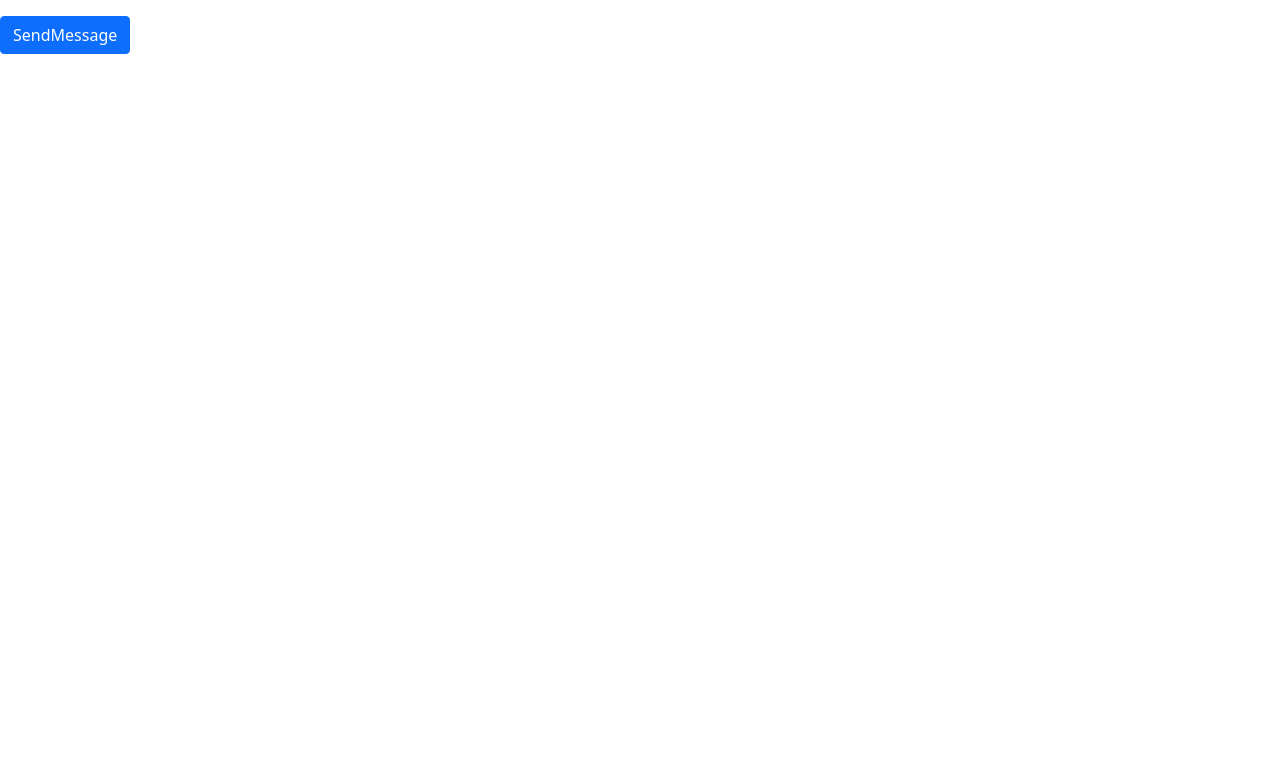
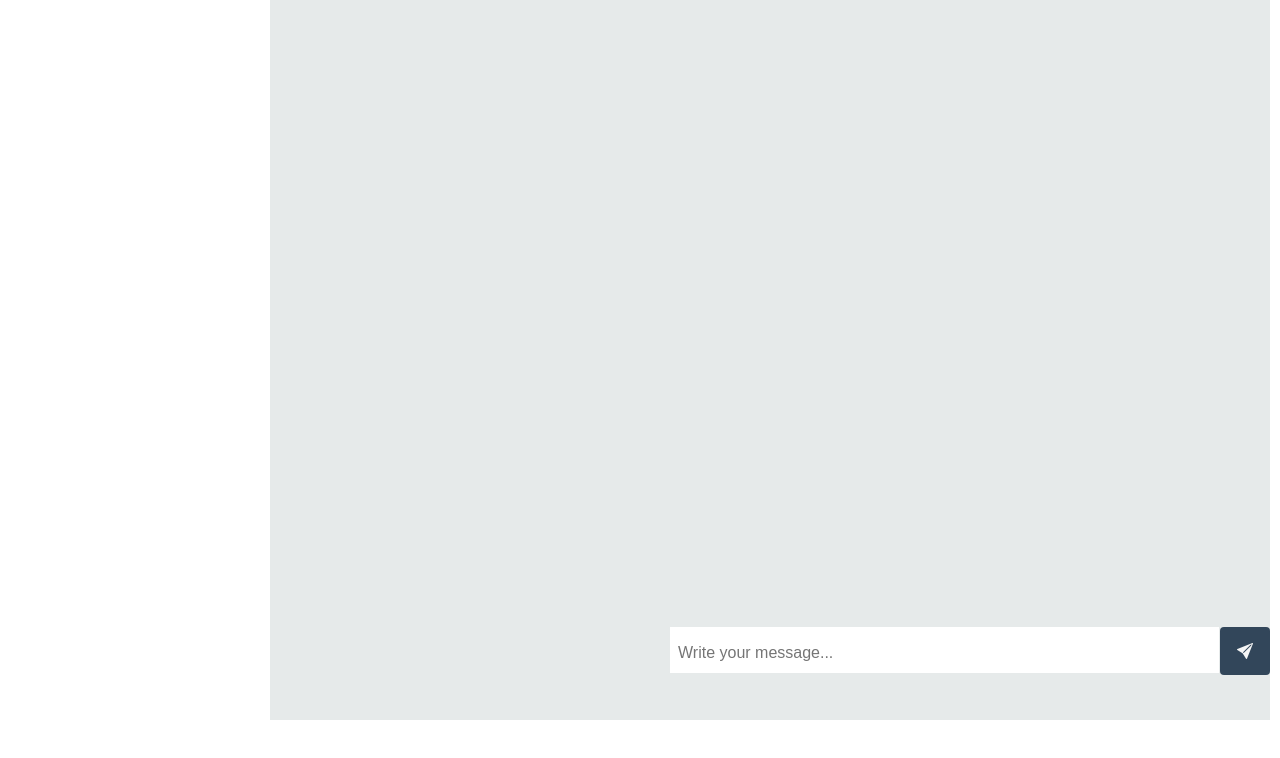
Before and after one commit to TomaszGryczka/Convey, a React (Create React App) app in the folder convey-frontend/: page /chat in a window 1280 px wide. Shown: the top 758 px of the page. Built offline with nearby package versions, Linux system fonts and the light colour scheme.

Commit message:
add message panel in chat

```diff
--- a/convey-frontend/package.json
+++ b/convey-frontend/package.json
@@ -6,6 +6,7 @@
     "@testing-library/jest-dom": "^5.16.2",
     "@testing-library/react": "^12.1.3",
     "@testing-library/user-event": "^13.5.0",
+    "bootstrap-icons": "^1.8.1",
     "react": "^17.0.2",
     "react-bootstrap": "^2.1.2",
     "react-dom": "^17.0.2",
--- a/convey-frontend/public/index.html
+++ b/convey-frontend/public/index.html
@@ -4,6 +4,7 @@
     <meta charset="utf-8" />
     <title>Convey</title>
 
+    <link rel="stylesheet" href="https://cdn.jsdelivr.net/npm/bootstrap-icons@1.8.1/font/bootstrap-icons.css">
     <link
       rel="stylesheet"
       href="https://cdn.jsdelivr.net/npm/bootstrap@5.1.3/dist/css/bootstrap.min.css"
--- /dev/null
+++ b/convey-frontend/src/Components/Chat/Chat.css
@@ -0,0 +1,108 @@
+#frame {
+    width: 100%;
+    min-width: 360px;
+    max-width: 1000px;
+    height: 92vh;
+    min-height: 300px;
+    max-height: 720px;
+    background: #e6eaea;
+    margin-left: 270px;
+}
+
+#frame #sidepanel {
+    float: left;
+    min-width: 280px;
+    max-width: 340px;
+    width: 40%;
+    height: 100%;
+    background: #2c3e50;
+    color: #f5f5f5;
+    overflow: hidden;
+    position: relative;
+    border-top-left-radius: 10px;
+    border-bottom-left-radius: 10px;
+}
+
+/* sidepannel css */
+
+#frame #content {
+    float: right;
+    width: 60%;
+    height: 100%;
+    overflow: hidden;
+    position: relative;
+    border-top-right-radius: 10px;
+    border-bottom-right-radius: 10px;
+}
+
+#frame #content .messages {
+    height: 600px;
+    min-height: calc(100% - 93px);
+    max-height: calc(100% - 93px);
+    overflow-y: scroll;
+    overflow-x: hidden;
+    width: 100%;
+}
+
+#frame #content .messages::-webkit-scrollbar {
+    width: 8px;
+    background: transparent;
+}
+
+#frame #content .messages::-webkit-scrollbar-thumb {
+    background-color: rgba(0, 0, 0, 0.3);
+}
+
+#frame #content .messages ul li {
+    display: inline-block;
+    clear: both;
+    float: left;
+    margin: 15px 15px 5px 15px;
+    width: calc(100% - 25px);
+    font-size: 0.9em;
+}
+
+#frame #content #message-input .wrap {
+    position: relative;
+}
+
+#frame #content #message-input .wrap input {
+    font-family: "proxima-nova", "Source Sans Pro", sans-serif;
+    float: left;
+    border: none;
+    width: calc(100% - 51px);
+    padding: 14px 32px 8px 8px;
+    font-size: 0.8em;
+    color: #32465a;
+    font-size: 16px;
+}
+
+#frame #content #message-input .wrap .attachment {
+    position: absolute;
+    right: 60px;
+    z-index: 4;
+    margin-top: 10px;
+    font-size: 1.1em;
+    color: #435f7a;
+    opacity: 0.5;
+    cursor: pointer;
+}
+
+#frame #content #message-input .wrap button {
+    float: right;
+    border: none;
+    width: 50px;
+    padding: 12px 0;
+    cursor: pointer;
+    background: #32465a;
+    color: #f5f5f5;
+    height: 48px;
+}
+
+#frame #content #message-input .wrap button:hover {
+    background: #435f7a;
+}
+
+#frame #content #message-input .wrap button:focus {
+    outline: none;
+}
--- a/convey-frontend/src/Components/Chat/Chat.jsx
+++ b/convey-frontend/src/Components/Chat/Chat.jsx
@@ -1,13 +1,14 @@
 import React from 'react';
 import { Button } from 'react-bootstrap';
 import ScrollToBottom from "react-scroll-to-bottom";
+
+import "./Chat.css";
 
 function Chat() {
   return (
       <div id='frame'>
           <div id='sidepannel'>
               <div id='contacts'>
-
               </div>
               <div id='bottom-bar'>
 
@@ -20,8 +21,19 @@ function Chat() {
               </ul>
             </ScrollToBottom>
             <div id='message-input'>
+              <div class='wrap'>
+              <input
+                name="user_input"
+                size="large"
+                placeholder="Write your message..."
+              />
 
-              <Button>SendMessage</Button>
+                <Button className="bi bi-send-fill">
+
+
+                </Button>
+              </div>
+
             </div>
           </div>
       </div>
```
Also changed, not shown: 1 other file (tests, documents, lock files or other folders).
